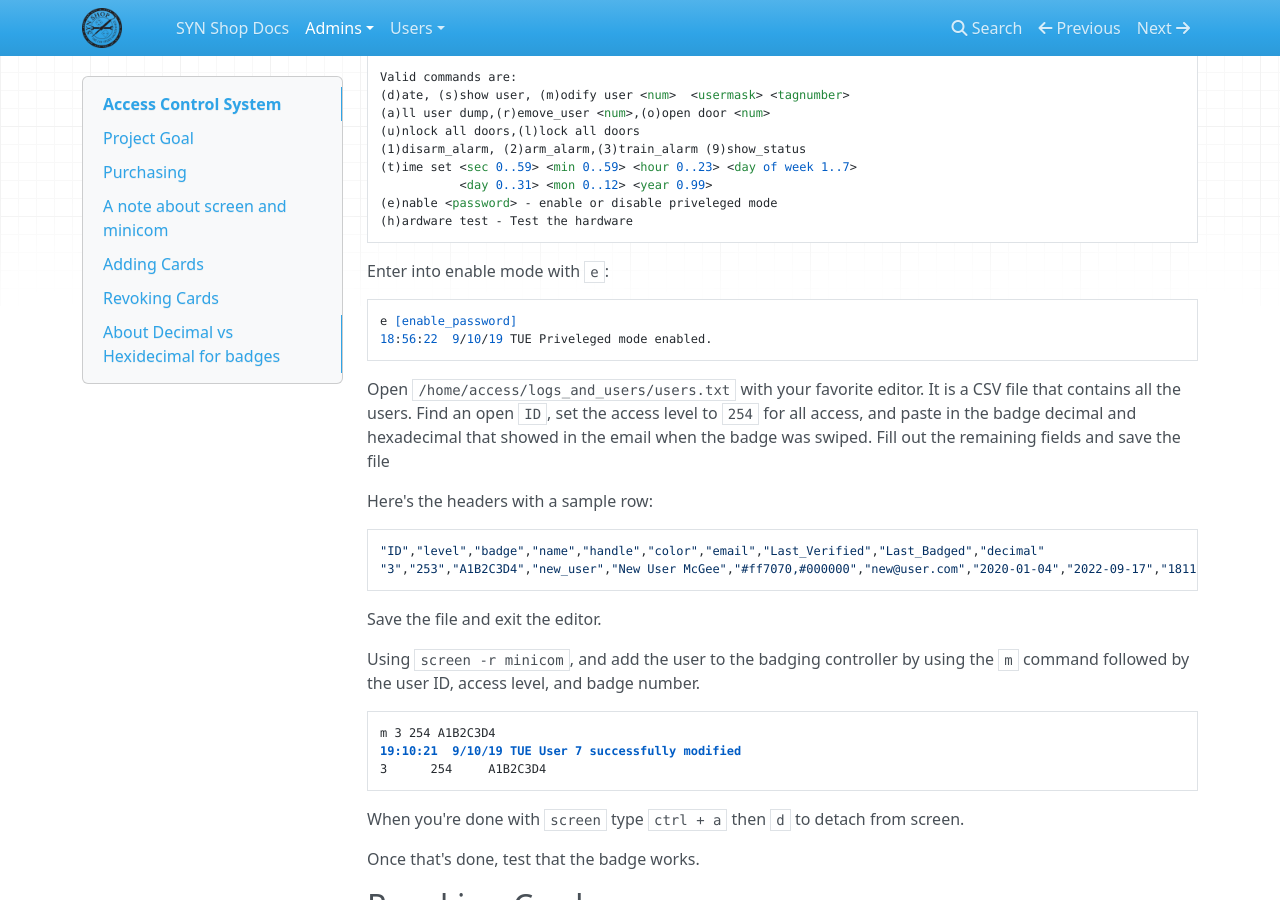
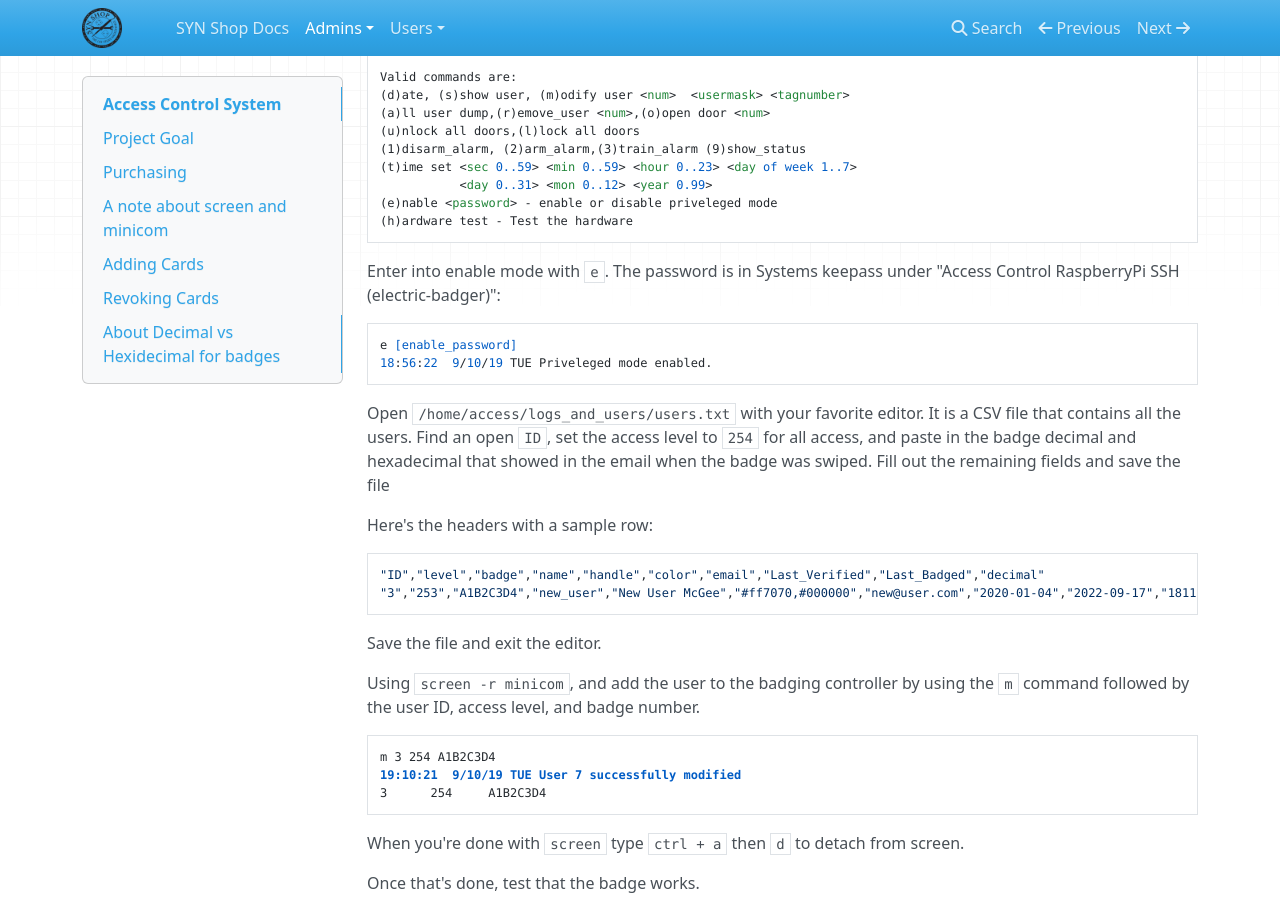
Before and after one commit to synshop/rtfm, an MkDocs documentation site: the page built from docs/admins/Access Control System.md, in a window 1280 px wide and 900 px high, scrolled down 1081 px. Built offline with MkDocs 1.6.1, drawn with Linux system fonts in a browser that asks for light colours; nearby versions of some CDN libraries.

Commit message:
Update Access Control System.md

```diff
--- a/docs/admins/Access Control System.md
+++ b/docs/admins/Access Control System.md
@@ -52,7 +52,7 @@ Once connected to the screen session, press the `?` key and enter gives you a li
     (e)nable <password> - enable or disable priveleged mode
     (h)ardware test - Test the hardware
 
-Enter into enable mode with `e`:
+Enter into enable mode with `e`. The password is in Systems keepass under "Access Control RaspberryPi SSH (electric-badger)":
 
     e [enable_password]
     18:56:22  9/10/19 TUE Priveleged mode enabled.
```
